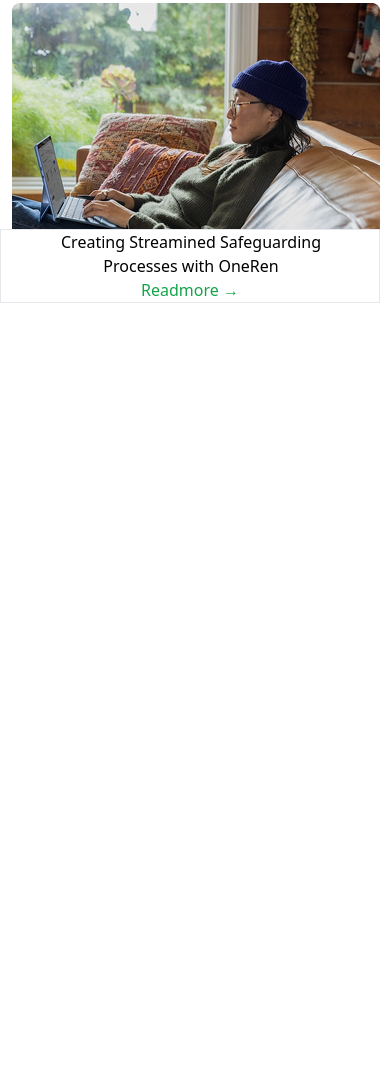
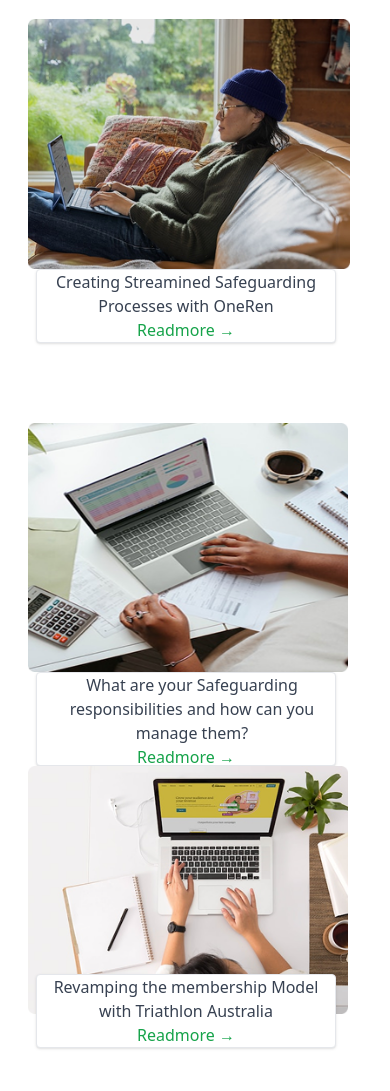
Before and after one commit to Feranmi-X/freeman, a plain HTML site: page index.html in a window 390 px wide. Shown: the part 3870-4961 px from the top of the page. Before the commit the page ends 4253 px from the top, so only its background shows below. Drawn offline with nearby package versions, Linux system fonts and the light colour scheme.

Commit message:
add new feature and images

```diff
--- a/index.html
+++ b/index.html
@@ -99,7 +99,7 @@
       <p class="text-xs font-sans text-slate-400">
         We have been working with some Fortune 500+ clients
       </p>
-      <img src="/image/Clients Logos.png" alt="" />
+      <img src="/image/Clients Logos.png" class="mx-auto" alt="" />
     </div>
 
     <div class="text-center mt-3">
@@ -209,7 +209,7 @@
           How to design your site footer like we did
         </h1>
         <p
-          class="text-gray-700 text-left mt-2 text-base font-medium mx-auto items-start"
+          class="text-gray-700 text-left mt-2 font-sans text-base font-medium mx-auto items-start"
         >
           Lorem ipsum dolor sit amet consectetur adipisicing elit. Nulla sint
           velit impedit laborum voluptas vitae illo, doloribus placeat sunt vel
@@ -248,30 +248,55 @@
     </div>
 
     <div class="mt-10 p-5 mx-auto md:p-5 lg:w-[500px]">
-      <h1 class="text-3xl font-medium text-gray-700">
+      <h1 class="text-3xl font-medium font-sans text-gray-700">
         Caring is the new marketing
       </h1>
-      <p class="text-sm text-gray-700 font-medium mt-3">
+      <p class="text-sm text-gray-700 font-sans font-medium mt-3">
         The Nexcent blog is the best place to read about the latest membership
         insights, trends and more. see who's joining the community, read about
         how our community are increasing their membership income and lot's more.
       </p>
     </div>
 
-    <div class="md:flex lg:flex">
-      <div class="absolute">
-        <img src="/image/image 18.png" class="ml-3" alt="" />
+    <div
+      class="md:flex lg:flex p-4 font-sans font-medium text-gray-700 justify-center md:gap-4 lg:gap-4"
+    >
+      <div class="">
+        <img src="/image/image 18.png" class="ml-3 h-[250px]" alt="" />
         <div
-          class="mt-5 text-center border border-solid relative -top-20 bg-white"
+          class="text-center w-[300px] border shadow rounded ml-5 relative md:-top-20 lg:-top-10 bg-white"
         >
-          <h1 class="w-80 pl-5 ml-5">
+          <h1 class="">
             Creating Streamined Safeguarding Processes with OneRen
           </h1>
           <p class="text-green-600">Readmore &#8594;</p>
         </div>
       </div>
-      <div></div>
-      <div></div>
+
+      <div
+        class="mt-20 text-center w-80 relative md:-top-20 lg:-top-20 bg-white"
+      >
+        <img src="/image/image 19.png" class="ml-3" alt="" />
+        <div
+          class="text-center border h-[94px] ml-5 shadow rounded relative md:-top-20 lg:-top-10 bg-white"
+        >
+          <h1 class="w-[310px]">
+            What are your Safeguarding responsibilities and how can you manage
+            them?
+          </h1>
+          <p class="text-green-600">Readmore &#8594;</p>
+        </div>
+      </div>
+
+      <div class="text-center mt-20 w-80 relative -top-20 bg-white">
+        <img src="/image/image 20.png" class="ml-3" alt="" />
+        <div class="border shadow ml-5 rounded relative -top-10 bg-white">
+          <h1 class="">
+            Revamping the membership Model with Triathlon Australia
+          </h1>
+          <p class="text-green-600">Readmore &#8594;</p>
+        </div>
+      </div>
     </div>
   </body>
 </html>
```
